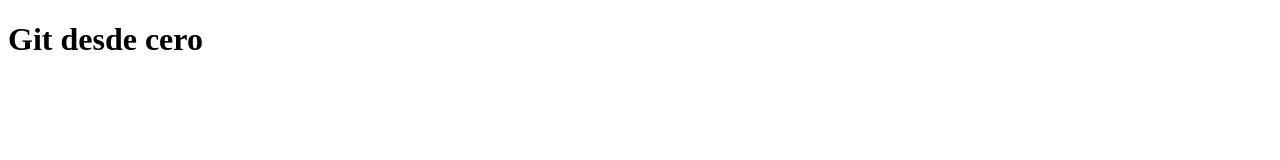
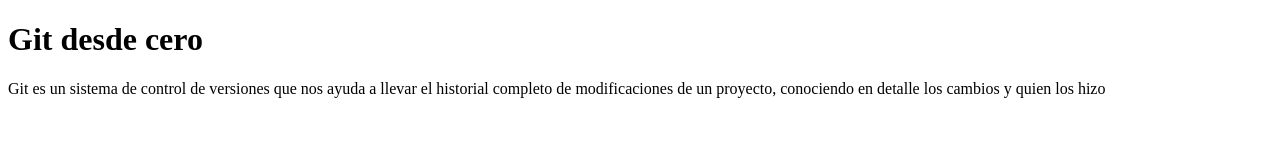
Before and after one commit to Denilcerv/git0, a plain HTML site: page index.html in a window 1280 px wide. Drawn offline with Linux system fonts and the light colour scheme.

Commit message:
Agrega una descripcion corta de git

```diff
--- a/index.html
+++ b/index.html
@@ -6,5 +6,10 @@
     </head>
     <body>
         <h1>Git desde cero</h1>
+        <p>
+            Git es un sistema de control de versiones que nos ayuda a llevar
+            el historial completo de modificaciones de un proyecto,
+            conociendo en detalle los cambios y quien los hizo
+        </p>
     </body>
 </html>
```
